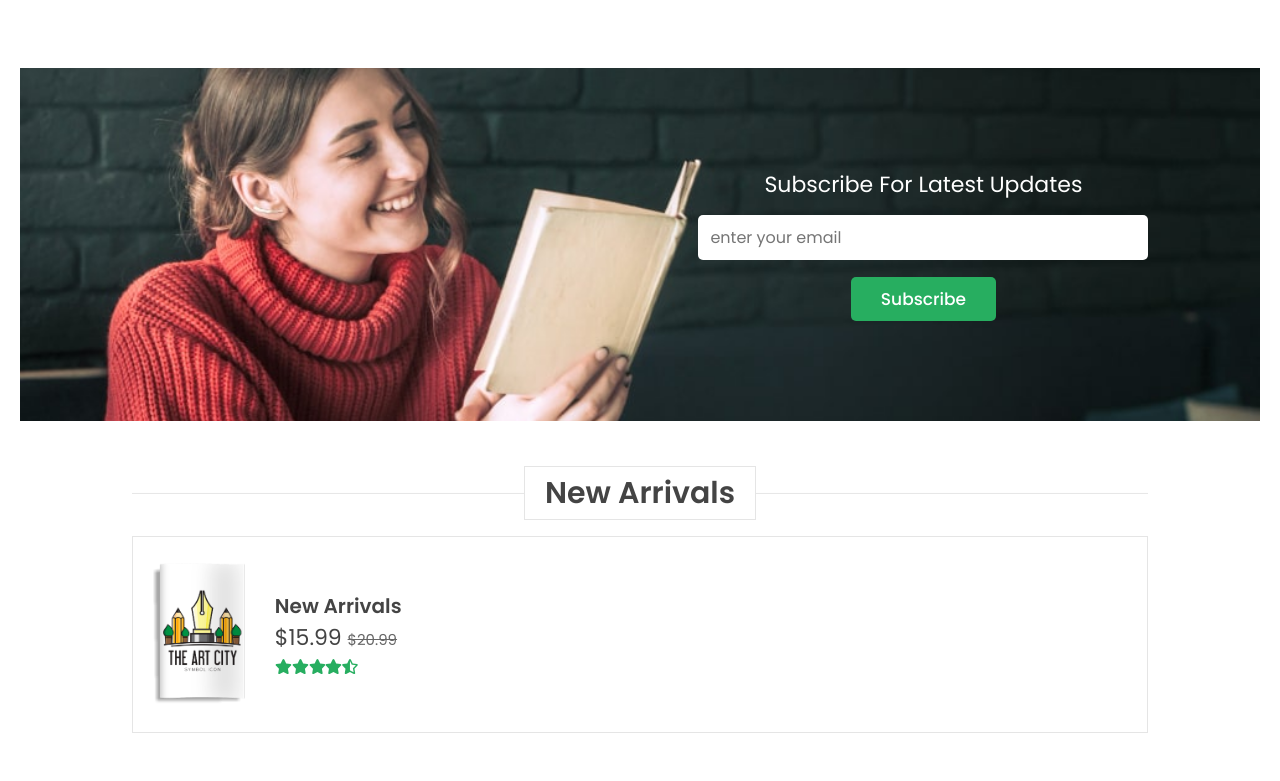
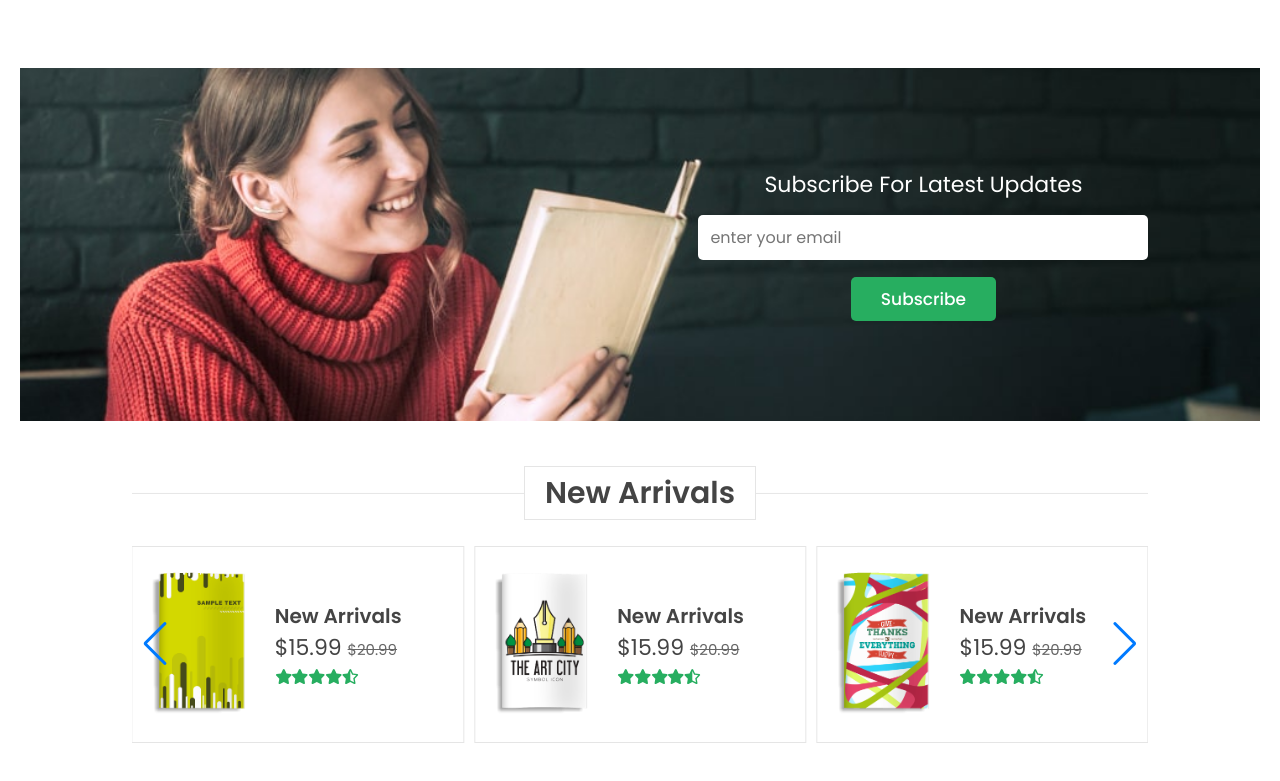
Before and after one commit to j-rayhan/booi, a Next.js app: page / in a window 1280 px wide. Shown: the part 1432-2213 px from the top of the page. Built offline with nearby package versions, Linux system fonts and the light colour scheme.

Commit message:
arrivals section done

```diff
--- a/pages/index.tsx
+++ b/pages/index.tsx
@@ -45,15 +45,15 @@ const iconData = [
 ]
 
 const featuredList = [
-  {image: book_1},
-  {image: book_2},
-  {image: book_3},
-  {image: book_4},
-  {image: book_5},
-  {image: book_6},
-  {image: book_7},
-  {image: book_8},
-  {image: book_9},
+  { image: book_1 },
+  { image: book_2 },
+  { image: book_3 },
+  { image: book_4 },
+  { image: book_5 },
+  { image: book_6 },
+  { image: book_7 },
+  { image: book_8 },
+  { image: book_9 },
 ]
 // [1, 2, 3,......,9]
 
@@ -246,9 +246,9 @@ const Home: NextPage = () => {
             "1024": {
               "slidesPerView": 4,
             }
-            }}  className={`${styles.featuredSlider}`}>
+          }} className={`${styles.featuredSlider}`}>
           {
-              featuredList.map(({image}, index) => (
+            featuredList.map(({ image }, index) => (
               <SwiperSlide key={index} className={`${styles.box}`}>
                 <div className={styles.icons}>
                   <a href="#"> <FontAwesomeIcon icon={faSearch} /></a>
@@ -285,13 +285,31 @@ const Home: NextPage = () => {
 
         <h1 className={styles.heading}> <span>new arrivals</span> </h1>
 
-        <div className={styles.arrivalsSlider}>
-
-          {/* <div class="swiper-wrapper"> */}
-
-          <a href="#" className={styles.box}>
+        <Swiper
+          spaceBetween={10}
+          loop
+          centeredSlides
+          autoplay={{
+            delay: 9500,
+            disableOnInteraction: false
+          }}
+          navigation
+          breakpoints={{
+            "0": {
+              "slidesPerView": 1,
+            },
+            "768": {
+              "slidesPerView": 2,
+            },
+            "1024": {
+              "slidesPerView": 3,
+            }
+          }} className={styles.arrivalsSlider}>
+          {
+            featuredList.map(({ image }, index) => (
+              <SwiperSlide key={index} className={styles.box}>
                 <div className={styles.image}>
-              <Image src={book_1} alt="" />
+                  <Image src={image} alt="" />
                 </div>
                 <div className={styles.content}>
                   <h3>new arrivals</h3>
@@ -304,8 +322,10 @@ const Home: NextPage = () => {
                     <FontAwesomeIcon icon={faStarHalfAlt} className={styles.fontIcon} />
                   </div>
                 </div>
-          </a>
-        </div>
+              </SwiperSlide>
+            ))
+          }
+        </Swiper>
       </section>
       {/* deal section starts */}
 
```
Lines whose indentation alone changed are shown as unchanged.
